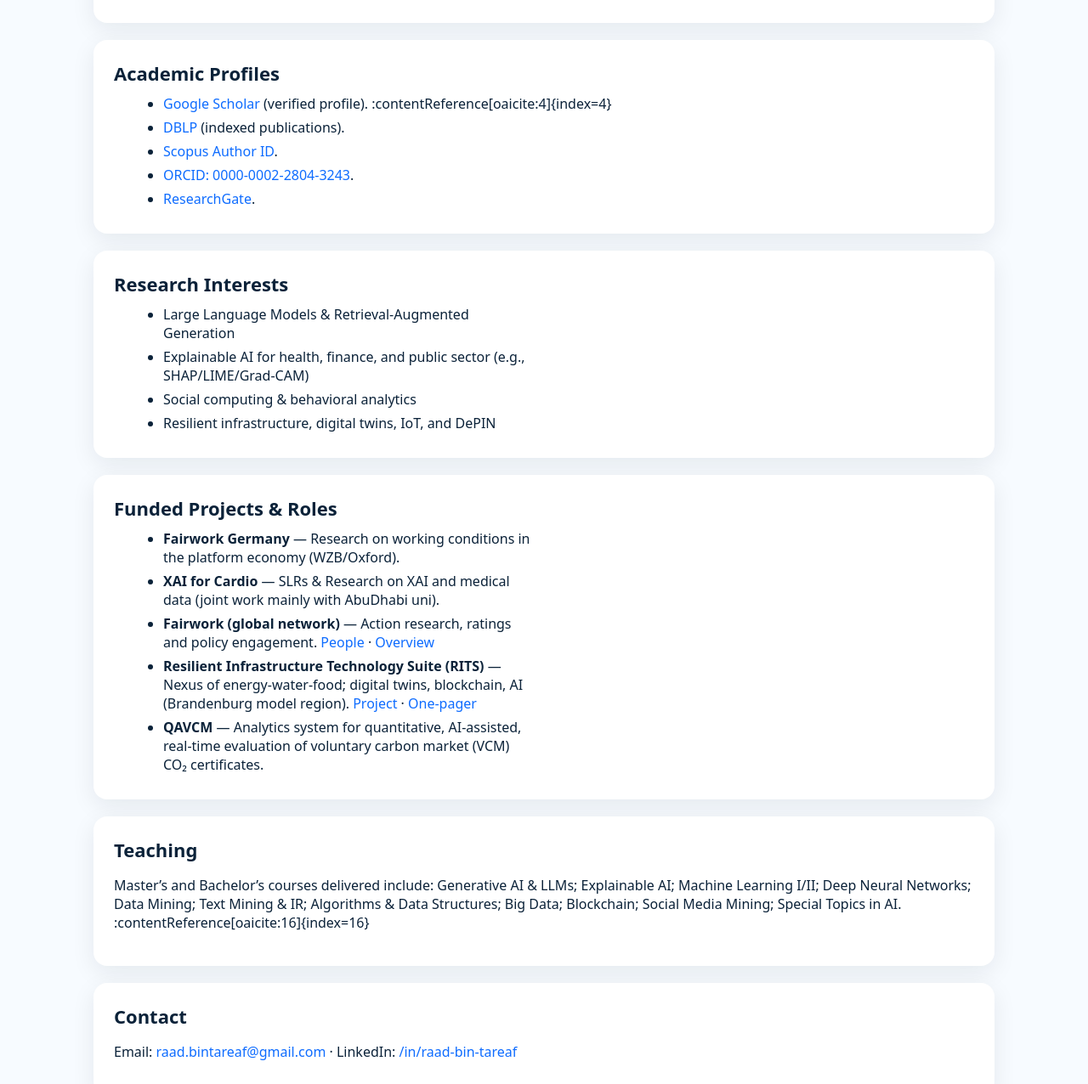
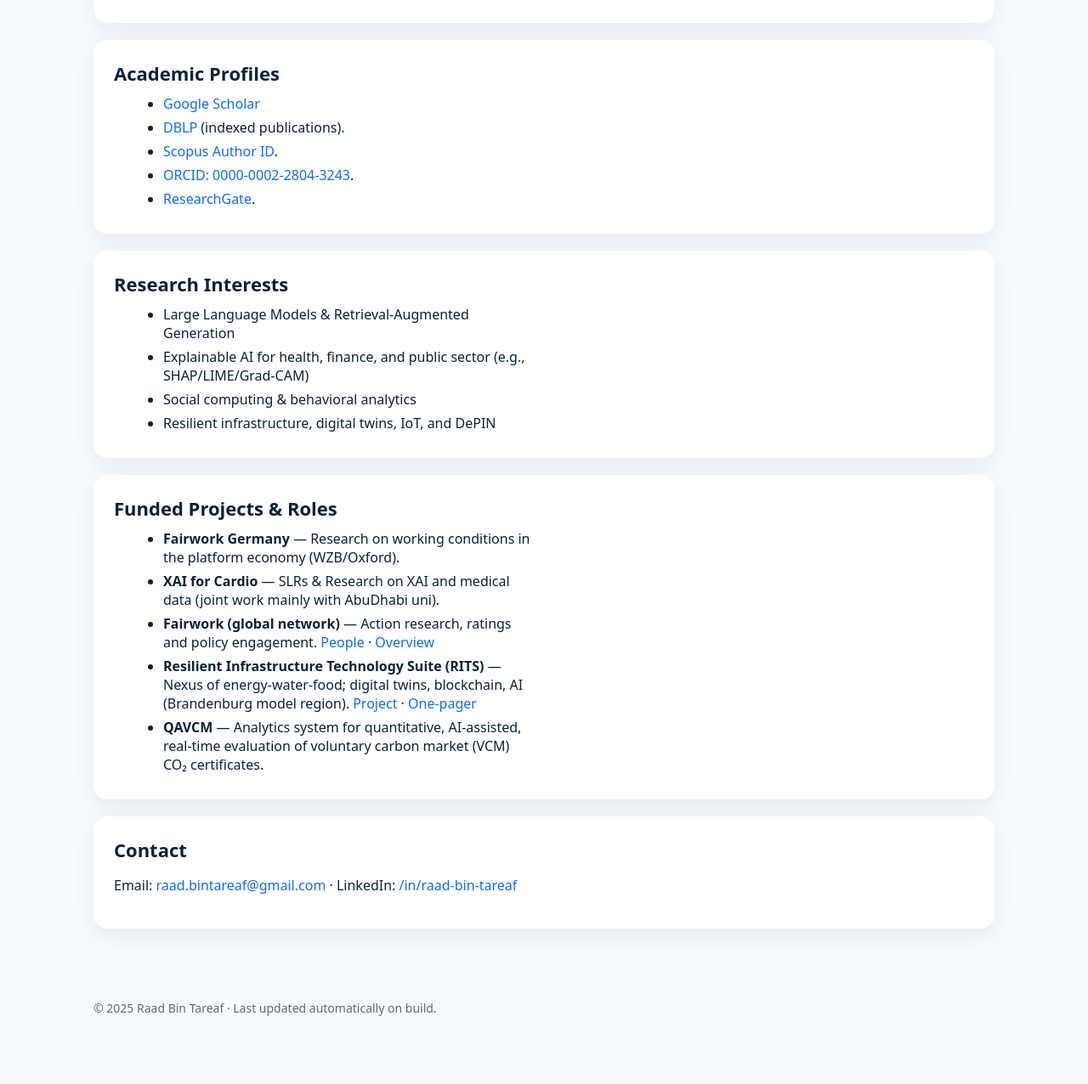
Before and after one commit to raadbintareaf/raadbintareaf.github.io, a plain HTML site: page index.html in a window 1280 px wide. Shown: the part 1119-2395 px from the top of the page at 85% size. Drawn offline with Linux system fonts and the light colour scheme.

Commit message:
Update index.html

```diff
--- a/index.html
+++ b/index.html
@@ -125,7 +125,7 @@
   <section id="profiles">
     <h2>Academic Profiles</h2>
     <ul>
-      <li><a href="https://scholar.google.com/citations?user=UIjWXEcAAAAJ&hl=en">Google Scholar</a> (verified profile). :contentReference[oaicite:4]{index=4}</li>
+      <li><a href="https://scholar.google.com/citations?user=UIjWXEcAAAAJ&hl=en">Google Scholar</a></li>
       <li><a href="https://dblp.org/pid/213/0620.html">DBLP</a> (indexed publications).</li>
       <li><a href="https://www.scopus.com/authid/detail.uri?authorId=57201689814">Scopus Author ID</a>.</li>
       <li><a href="https://orcid.org/0000-0002-2804-3243">ORCID: 0000-0002-2804-3243</a>.</li>
@@ -160,11 +160,6 @@
     </div>
   </section>
 
-  <section id="teaching">
-    <h2>Teaching</h2>
-    <p>Master’s and Bachelor’s courses delivered include: Generative AI & LLMs; Explainable AI; Machine Learning I/II; Deep Neural Networks; Data Mining; Text Mining & IR; Algorithms & Data Structures; Big Data; Blockchain; Social Media Mining; Special Topics in AI. :contentReference[oaicite:16]{index=16}</p>
-  </section>
-
   <section id="contact">
     <h2>Contact</h2>
     <p>Email: <a href="mailto:raad.bintareaf@gmail.com">raad.bintareaf@gmail.com</a> · LinkedIn: <a href="https://www.linkedin.com/in/raad-bin-tareaf/">/in/raad-bin-tareaf</a></p>
```
